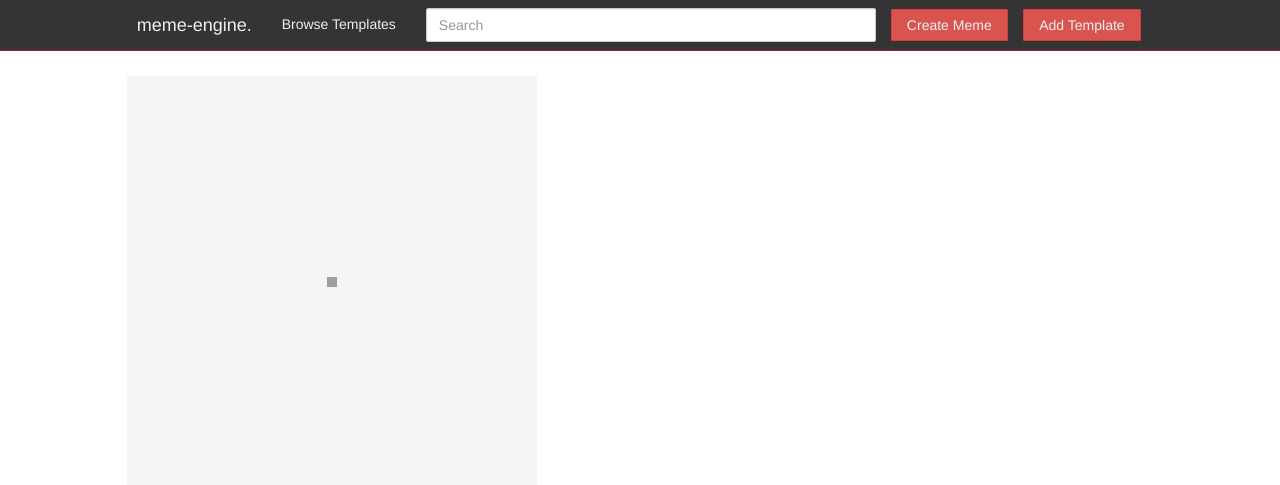
After one commit to gmjosack/meme_engine, a Python web app: template meme_engine/templates/memes.html in a window 1280 px wide. The commit adds this page. Shown: the top 485 px of the page. Run offline with Jinja, Linux system fonts and the light colour scheme; the template is opened without the code that fills it: most values are stand-ins (such as "Sample title", 1, 10 or a date in 2020); some libraries are stand-ins or nearby versions; grey boxes are pictures that could not be loaded.

Commit message:
Caching, Cleanup, and Display changes
Moved template/meme vs templates/memes pages into own templates.
Added some caching logic on the images.
Clean up the thumbnail-images to line up better.
Don't display create meme boxes until templates are loaded.

```diff
--- a/meme_engine/static/css/meme-engine.css
+++ b/meme_engine/static/css/meme-engine.css
@@ -24,8 +24,16 @@ blockquote {
     max-width: 100%;
 }
 
-.thumbnail-img {
-    padding: 5px;
+div.thumbnail-img {
+    display: inline-block;
+    vertical-align: middle;
+    line-height: 410px;
+    text-align: center;
+    height: 410px;
+    width: 410px;
+    margin: 5px;
+
+    background-color: whitesmoke;
 }
 
 .navbar-default {
--- /dev/null
+++ b/meme_engine/templates/memes.html
@@ -0,0 +1,11 @@
+{% extends "base.html" %}
+
+{% block content %}
+        {% for meme in memes %}
+            <a href="/meme/{{meme.key().id()}}">
+                <div class="thumbnail-img">
+                    <img width="{{meme.thumb_width}}", height="{{meme.thumb_height}}" src="/image?key={{meme.key()}}">
+                </div>
+            </a>
+        {% endfor %}
+{% endblock %}
```
Also changed, not shown: meme_engine/handlers.py (+14 -3 lines), meme_engine/templates/create_meme.html (+16 -5 lines), meme_engine/templates/meme.html (+0 -15 lines), meme_engine/templates/template.html (+0 -13 lines), meme_engine/templates/templates.html (added, +11 -0 lines).
